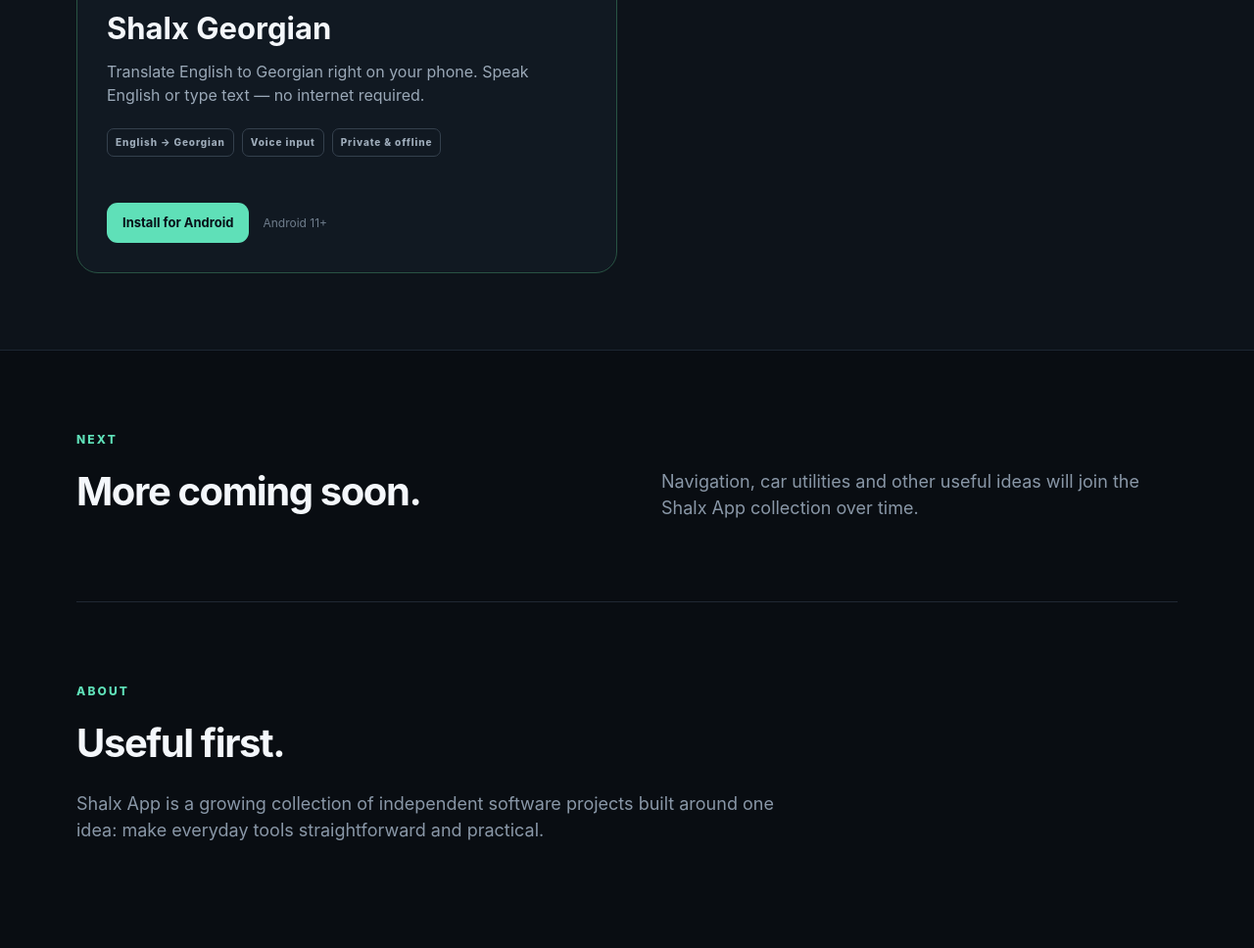
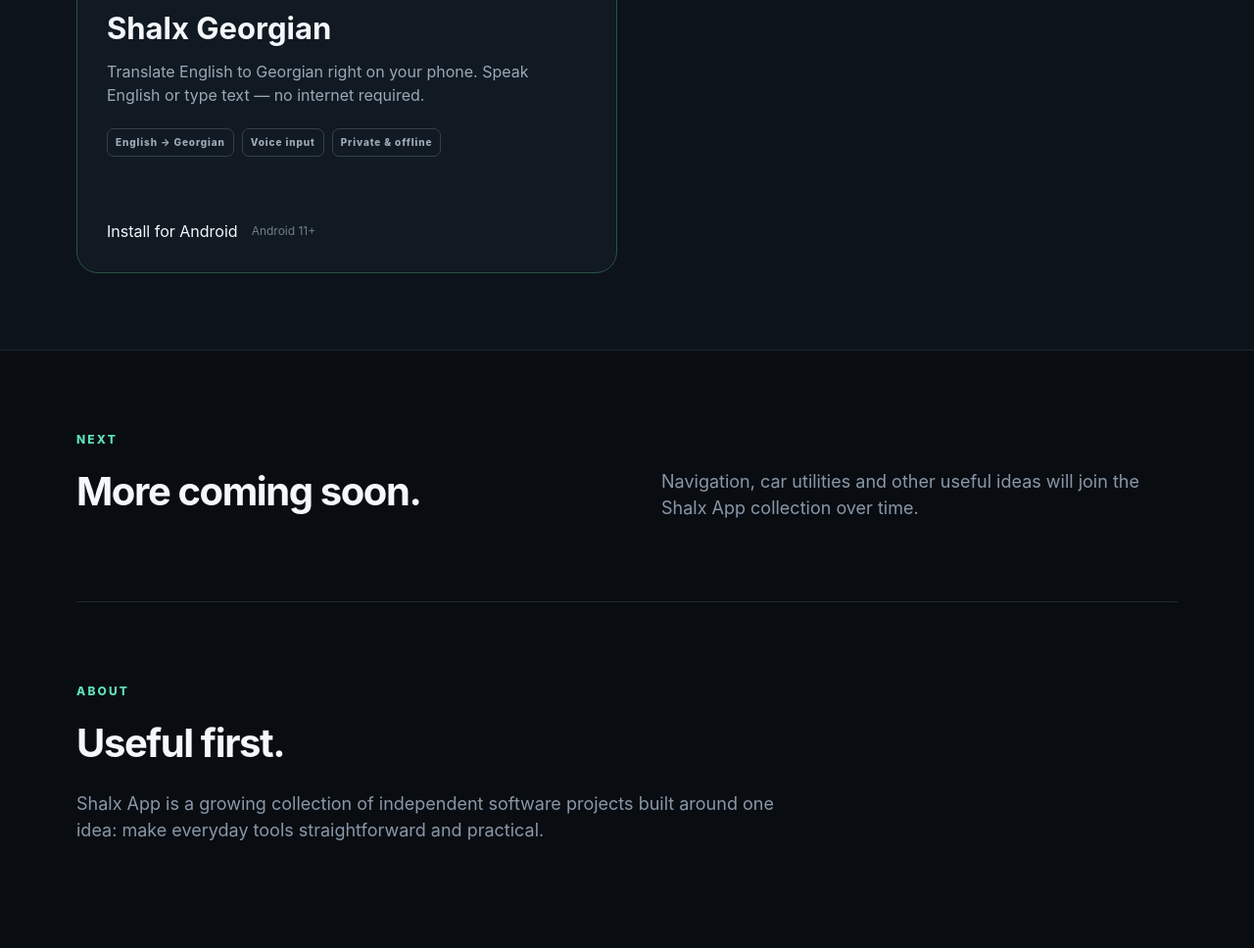
Before and after one commit to shalx/app, a plain HTML site: page index.html in a window 1280 px wide. Shown: the part 1387-2355 px from the top of the page at 98% size. Drawn offline with Linux system fonts and the light colour scheme.

Commit message:
Update index.html

```diff
--- a/index.html
+++ b/index.html
@@ -82,7 +82,9 @@
             <span>English → Georgian</span><span>Voice input</span><span>Private &amp; offline</span>
           </div>
           <div class="actions">
-            <a class="primary small" href="downloads/shalx-georgian-1.0.apk" download="shalx-georgian-1.0.apk">Install for Android</a>
+            <a href="https://github.com/shalx/shalx.github.io/releases/download/shalx-georgian-v1.0/shalx-georgian-1.0.apk">
+    Install for Android
+</a>
             <span class="status">Android 11+</span>
           </div>
         </article>
```
